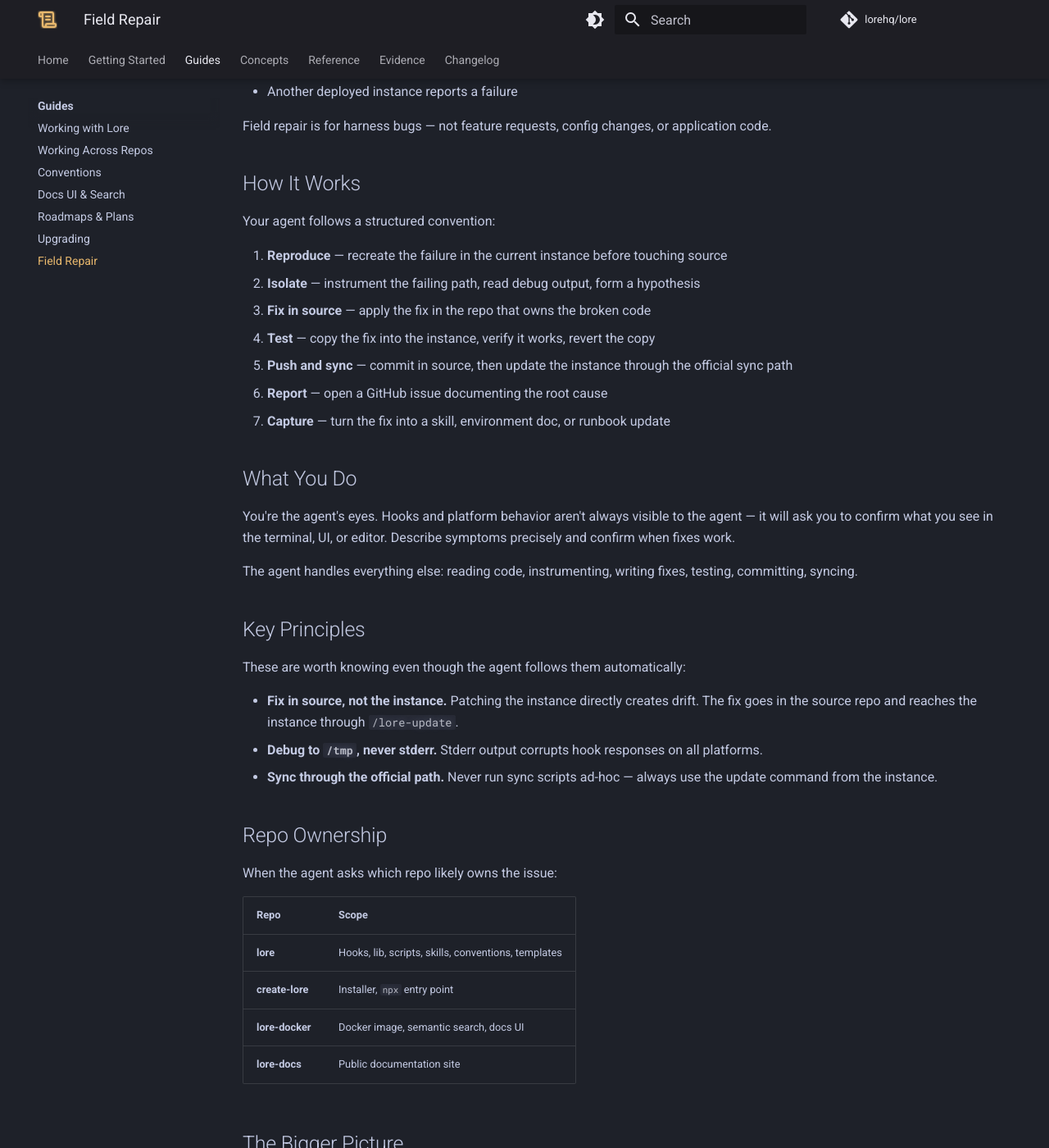
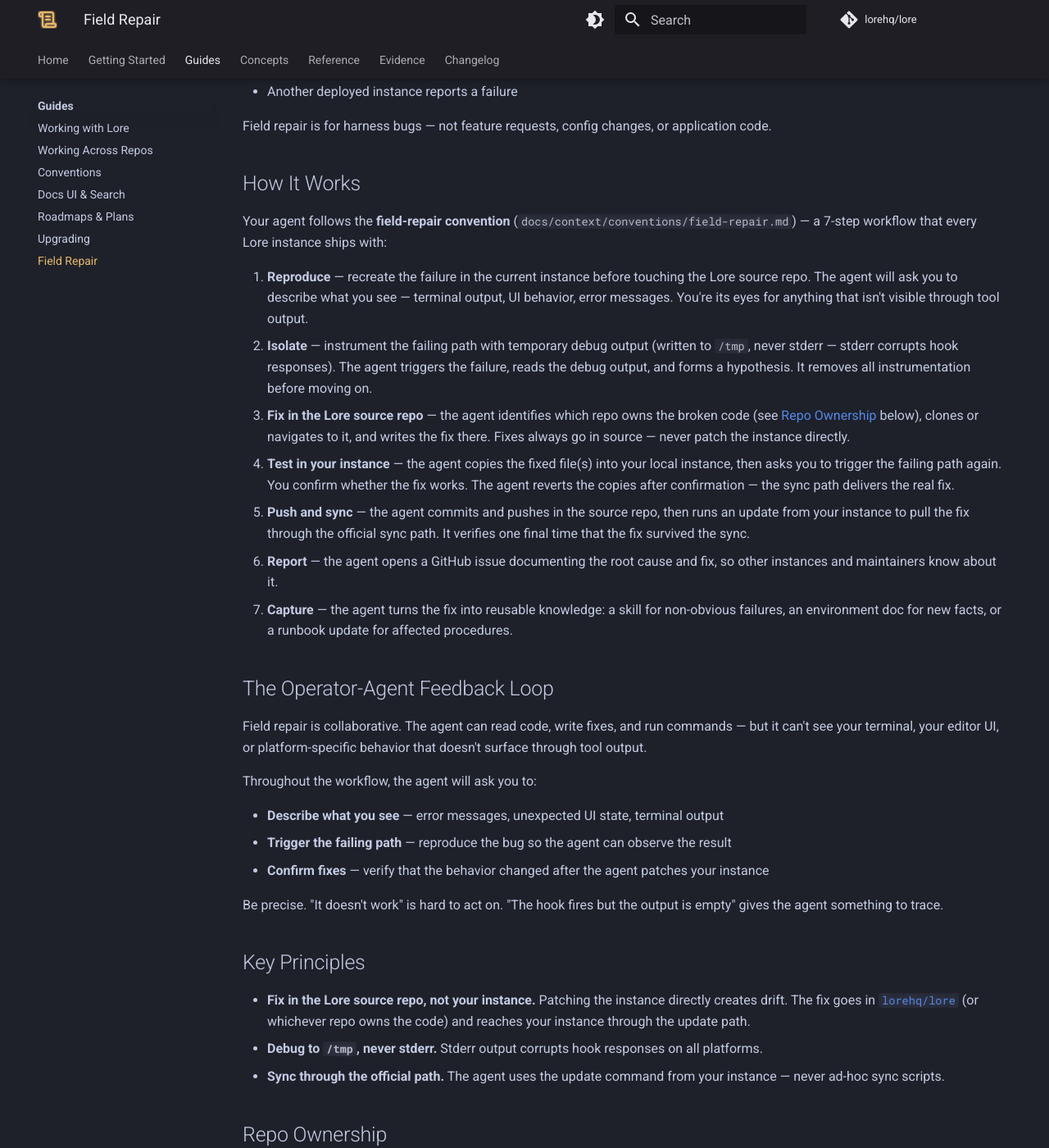
Before and after one commit to lorehq/lore-docs, an MkDocs documentation site: the page built from docs/guides/field-repair.md, in a window 1280 px wide and 1400 px high, scrolled down 453 px. Shown: the whole window at 82% size. Built offline with MkDocs 1.6.1 and Material for MkDocs 9.7.7, drawn with Linux system fonts in a browser that asks for light colours; comment, search, counter and statistics services are not loaded; some of the changed text lies outside the part shown.

Commit message:
Rewrite field repair guide with full detail
- Each convention step now explains what happens and what the operator
  sees, not just a one-line summary
- Added operator-agent feedback loop section — how to give useful
  terminal/UI feedback during diagnosis
- Explicitly names the Lore source repo (lorehq/lore) throughout
- Repo ownership table now links to GitHub repos
- References the field-repair convention that ships with every instance
- New section: every instance ships the full workflow
- Troubleshooting see-also updated to match gutted page

Co-Authored-By: Claude Opus 4.6 <noreply@anthropic.com>

```diff
--- a/docs/guides/field-repair.md
+++ b/docs/guides/field-repair.md
@@ -4,9 +4,9 @@ title: Field Repair
 
 # Field Repair
 
-When something breaks — a hook error, a script crash, bad agent behavior — your agent has a structured workflow to diagnose it, fix it in source, test it, and sync the fix back to your instance.
+When something breaks — a hook error, a script crash, bad agent behavior — your agent has a structured workflow to diagnose it, fix it in the Lore source repo, test it in your instance, and sync the verified fix back.
 
-Tell your agent: "something is broken" and describe the symptom. Or say `/lore-field-repair` for the guided workflow.
+Tell your agent the symptom, or say `/lore-field-repair` for the guided workflow.
 
 ## When to Use
 
@@ -19,44 +19,54 @@ Field repair is for harness bugs — not feature requests, config changes, or ap
 
 ## How It Works
 
-Your agent follows a structured convention:
+Your agent follows the **field-repair convention** (`docs/context/conventions/field-repair.md`) — a 7-step workflow that every Lore instance ships with:
 
-1. **Reproduce** — recreate the failure in the current instance before touching source
-2. **Isolate** — instrument the failing path, read debug output, form a hypothesis
-3. **Fix in source** — apply the fix in the repo that owns the broken code
-4. **Test** — copy the fix into the instance, verify it works, revert the copy
-5. **Push and sync** — commit in source, then update the instance through the official sync path
-6. **Report** — open a GitHub issue documenting the root cause
-7. **Capture** — turn the fix into a skill, environment doc, or runbook update
+1. **Reproduce** — recreate the failure in the current instance before touching the Lore source repo. The agent will ask you to describe what you see — terminal output, UI behavior, error messages. You're its eyes for anything that isn't visible through tool output.
+2. **Isolate** — instrument the failing path with temporary debug output (written to `/tmp`, never stderr — stderr corrupts hook responses). The agent triggers the failure, reads the debug output, and forms a hypothesis. It removes all instrumentation before moving on.
+3. **Fix in the Lore source repo** — the agent identifies which repo owns the broken code (see [Repo Ownership](#repo-ownership) below), clones or navigates to it, and writes the fix there. Fixes always go in source — never patch the instance directly.
+4. **Test in your instance** — the agent copies the fixed file(s) into your local instance, then asks you to trigger the failing path again. You confirm whether the fix works. The agent reverts the copies after confirmation — the sync path delivers the real fix.
+5. **Push and sync** — the agent commits and pushes in the source repo, then runs an update from your instance to pull the fix through the official sync path. It verifies one final time that the fix survived the sync.
+6. **Report** — the agent opens a GitHub issue documenting the root cause and fix, so other instances and maintainers know about it.
+7. **Capture** — the agent turns the fix into reusable knowledge: a skill for non-obvious failures, an environment doc for new facts, or a runbook update for affected procedures.
 
-## What You Do
+## The Operator-Agent Feedback Loop
 
-You're the agent's eyes. Hooks and platform behavior aren't always visible to the agent — it will ask you to confirm what you see in the terminal, UI, or editor. Describe symptoms precisely and confirm when fixes work.
+Field repair is collaborative. The agent can read code, write fixes, and run commands — but it can't see your terminal, your editor UI, or platform-specific behavior that doesn't surface through tool output.
 
-The agent handles everything else: reading code, instrumenting, writing fixes, testing, committing, syncing.
+Throughout the workflow, the agent will ask you to:
+
+- **Describe what you see** — error messages, unexpected UI state, terminal output
+- **Trigger the failing path** — reproduce the bug so the agent can observe the result
+- **Confirm fixes** — verify that the behavior changed after the agent patches your instance
+
+Be precise. "It doesn't work" is hard to act on. "The hook fires but the output is empty" gives the agent something to trace.
 
 ## Key Principles
 
-These are worth knowing even though the agent follows them automatically:
-
-- **Fix in source, not the instance.** Patching the instance directly creates drift. The fix goes in the source repo and reaches the instance through `/lore-update`.
+- **Fix in the Lore source repo, not your instance.** Patching the instance directly creates drift. The fix goes in [`lorehq/lore`](https://github.com/lorehq/lore) (or whichever repo owns the code) and reaches your instance through the update path.
 - **Debug to `/tmp`, never stderr.** Stderr output corrupts hook responses on all platforms.
-- **Sync through the official path.** Never run sync scripts ad-hoc — always use the update command from the instance.
+- **Sync through the official path.** The agent uses the update command from your instance — never ad-hoc sync scripts.
 
 ## Repo Ownership
 
-When the agent asks which repo likely owns the issue:
+The Lore ecosystem spans four repos. When the agent asks which one likely owns the issue:
 
-| Repo | Scope |
-|------|-------|
-| **lore** | Hooks, lib, scripts, skills, conventions, templates |
-| **create-lore** | Installer, `npx` entry point |
-| **lore-docker** | Docker image, semantic search, docs UI |
-| **lore-docs** | Public documentation site |
+| Repo | What it owns |
+|------|-------------|
+| [**lorehq/lore**](https://github.com/lorehq/lore) | Hooks, lib modules, scripts, skills, conventions, templates — the harness itself |
+| [**lorehq/create-lore**](https://github.com/lorehq/create-lore) | Installer, `npx create-lore` entry point |
+| [**lorehq/lore-docker**](https://github.com/lorehq/lore-docker) | Docker image, semantic search API, docs UI, filesystem watcher |
+| [**lorehq/lore-docs**](https://github.com/lorehq/lore-docs) | Public documentation site |
+
+Most harness bugs live in `lorehq/lore`. The convention includes this table so the agent routes to the right repo without guessing.
+
+## Every Instance Ships the Full Workflow
+
+The field-repair convention and the `/lore-field-repair` skill are part of the Lore harness — every instance created with `npx create-lore` has them. This means every deployed instance has detailed instructions for properly diagnosing bugs, fixing them in source, and contributing verified fixes back. The agent doesn't improvise; it follows a tested, structured procedure.
 
 ## The Bigger Picture
 
-Field repair today is a single-instance workflow — your agent fixes a bug in your instance and pushes it to source. But the architecture is designed for something more ambitious.
+Field repair today is a single-instance workflow — your agent fixes a bug in your instance and pushes it to the Lore source repo. But the architecture is designed for something more ambitious.
 
 Every Lore instance encounters its own cross-platform nuances, edge cases, and environment-specific failures. Each fix represents hard-won knowledge. The goal is a **field fix contribution pipeline** where deployed instances automatically package fixes with structured metadata — root cause, affected platforms, reproduction steps — and submit them to the source repo as PRs. AI triage on the source side classifies, deduplicates, and groups incoming fixes. Maintainer intervention becomes review and approval, not discovery and implementation.
 
@@ -64,6 +74,6 @@ The result is a self-evolving ecosystem: the more instances deployed across diff
 
 ## See Also
 
-- [Troubleshooting](../reference/troubleshooting.md) — fix-by-symptom reference for common issues
+- [Troubleshooting](../reference/troubleshooting.md) — pre-agent installation fixes and worker tier configuration
 - [Upgrading](upgrading.md) — how fixes reach your instance after they're merged
 - [Commands](../reference/commands.md) — `/lore-field-repair` and other commands
```
